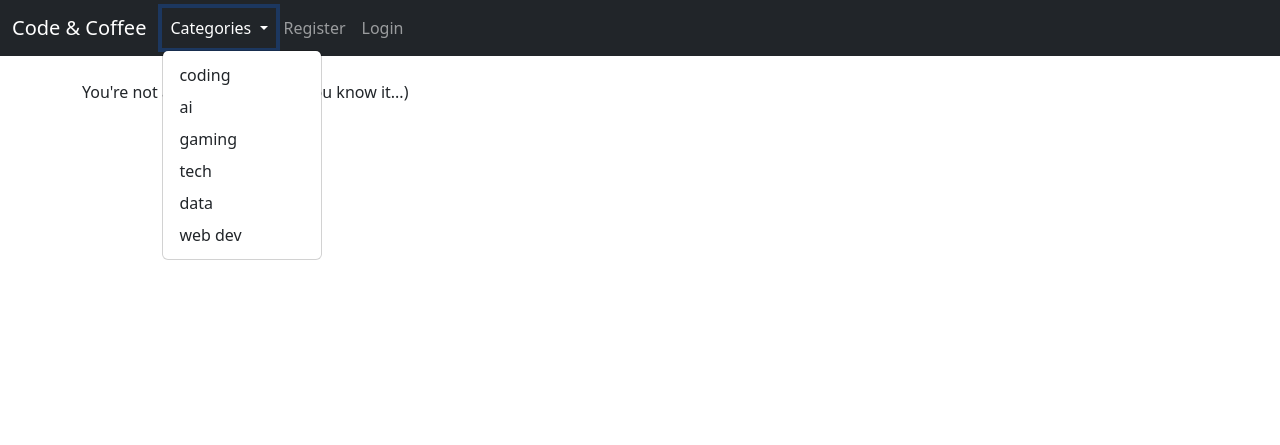
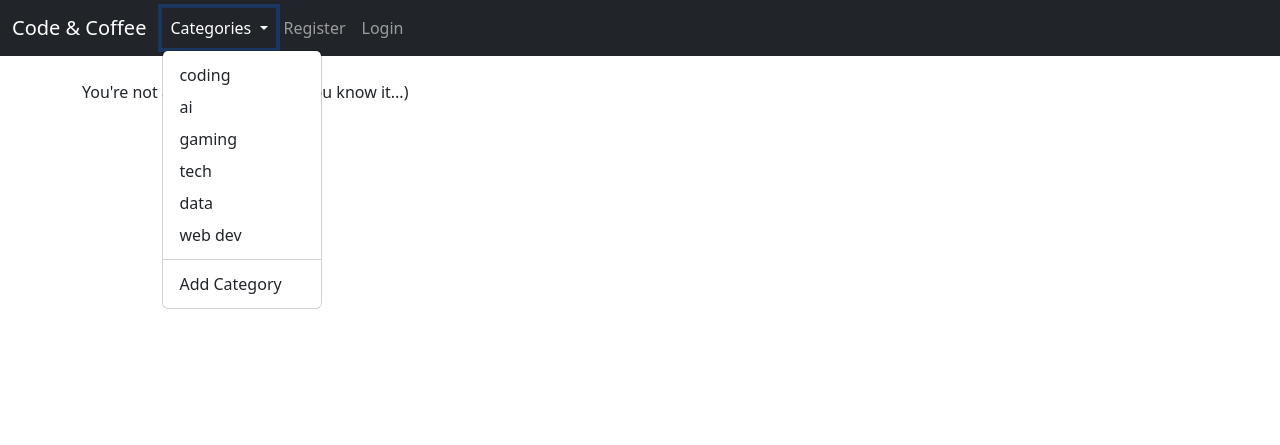
Before and after one commit to Selinoztrk/Django-Blog, a Django app: page /add_category/ in a window 1280 px wide, after a click on "Categories". Shown: the top 445 px of the page. Run offline with Django 5.2, Linux system fonts and the light colour scheme; data comes from the database, SQL or seed files in the repository; both versions use the stored data as it was after the commit; some libraries are stand-ins or nearby versions.

Commit message:
Navbar arrangement has been made

```diff
--- a/blog_app/templates/base.html
+++ b/blog_app/templates/base.html
@@ -26,28 +26,13 @@
             {% for item in cat_menu %}
               <li><a class="dropdown-item" href="{% url 'category' item|slugify %}">{{ item }}</a></li>
             {% endfor %}
+              <li><hr class="dropdown-divider"></li>
+              <li><a class="dropdown-item" href="{% url 'add_category' %}">Add Category</a></li>
           </ul>
         </li>
         {% if user.is_authenticated %}
         <li class="nav-item">
           <a class="nav-link" href="{% url 'add_post' %}">Add Post</a>
-        </li>
-        <li class="nav-item">
-          <a class="nav-link" href="{% url 'add_category' %}">Add Category</a>
-        </li>
-        <li class="nav-item dropdown">
-          <a class="nav-link dropdown-toggle" href="#" role="button" data-bs-toggle="dropdown" aria-expanded="false">
-            Profile
-          </a>
-          <ul class="dropdown-menu">
-            <li><a class="dropdown-item" href="{% url 'edit_profile' %}">Edit Settings</a></li>
-            {% if user.profile.id %}
-              <li><a class="dropdown-item" href="{% url 'edit_profile_page' user.profile.id %}">Edit Profile Page</a></li>
-              <li><a class="dropdown-item" href="{% url 'show_profile_page' user.profile.id %}">Show Profile Page</a></li>
-            {% else %}
-              <li><a class="dropdown-item" href="{% url 'create_profile_page' %}">Create Profile Page</a></li>
-            {% endif %}
-          </ul>
         </li>
         {% else %}
         <li class="nav-item">
@@ -58,12 +43,30 @@
         </li>
         {% endif %}
       </ul>
-        {% if user.is_authenticated %}
-          <form method="post" action="{% url 'logout' %}" class="d-flex ms-auto">
+      {% if user.is_authenticated %}
+        <div class="d-flex align-items-center ms-auto">
+          <ul class="navbar-nav">
+            <li class="nav-item dropdown">
+              <a class="nav-link dropdown-toggle" href="#" role="button" data-bs-toggle="dropdown" aria-expanded="false">
+                {{ user.first_name }} {{ user.last_name }}
+              </a>
+              <ul class="dropdown-menu dropdown-menu-end">
+                <li><a class="dropdown-item" href="{% url 'edit_profile' %}">Edit Settings</a></li>
+                {% if user.profile.id %}
+                  <li><a class="dropdown-item" href="{% url 'edit_profile_page' user.profile.id %}">Edit Profile Page</a></li>
+                  <li><a class="dropdown-item" href="{% url 'show_profile_page' user.profile.id %}">Show Profile Page</a></li>
+                {% else %}
+                  <li><a class="dropdown-item" href="{% url 'create_profile_page' %}">Create Profile Page</a></li>
+                {% endif %}
+              </ul>
+            </li>
+          </ul>
+          <form method="post" action="{% url 'logout' %}" class="ms-3">
             {% csrf_token %}
             <button type="submit" class="btn btn-outline-light">Logout</button>
           </form>
-        {% endif %}
+        </div>
+      {% endif %}
     </div>
   </div>
 </nav>
```
Also changed, not shown: db.sqlite3.
